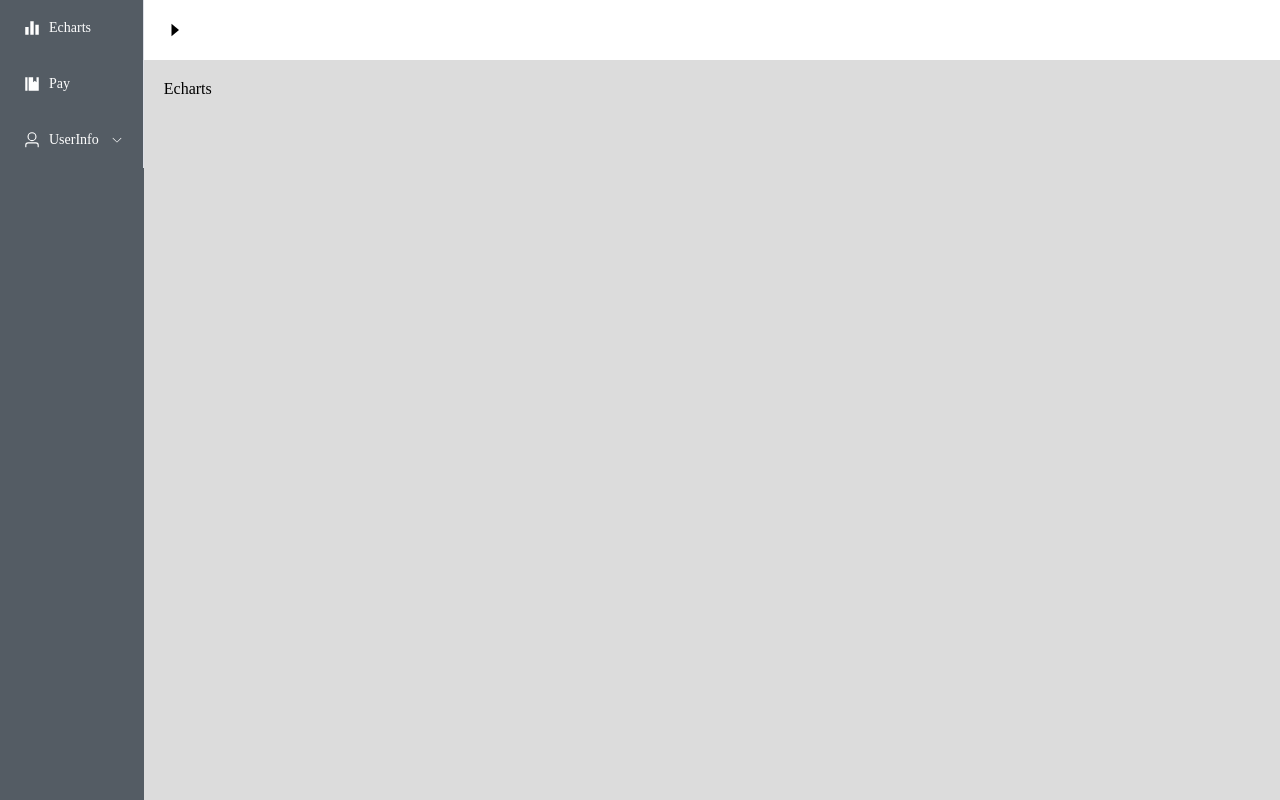
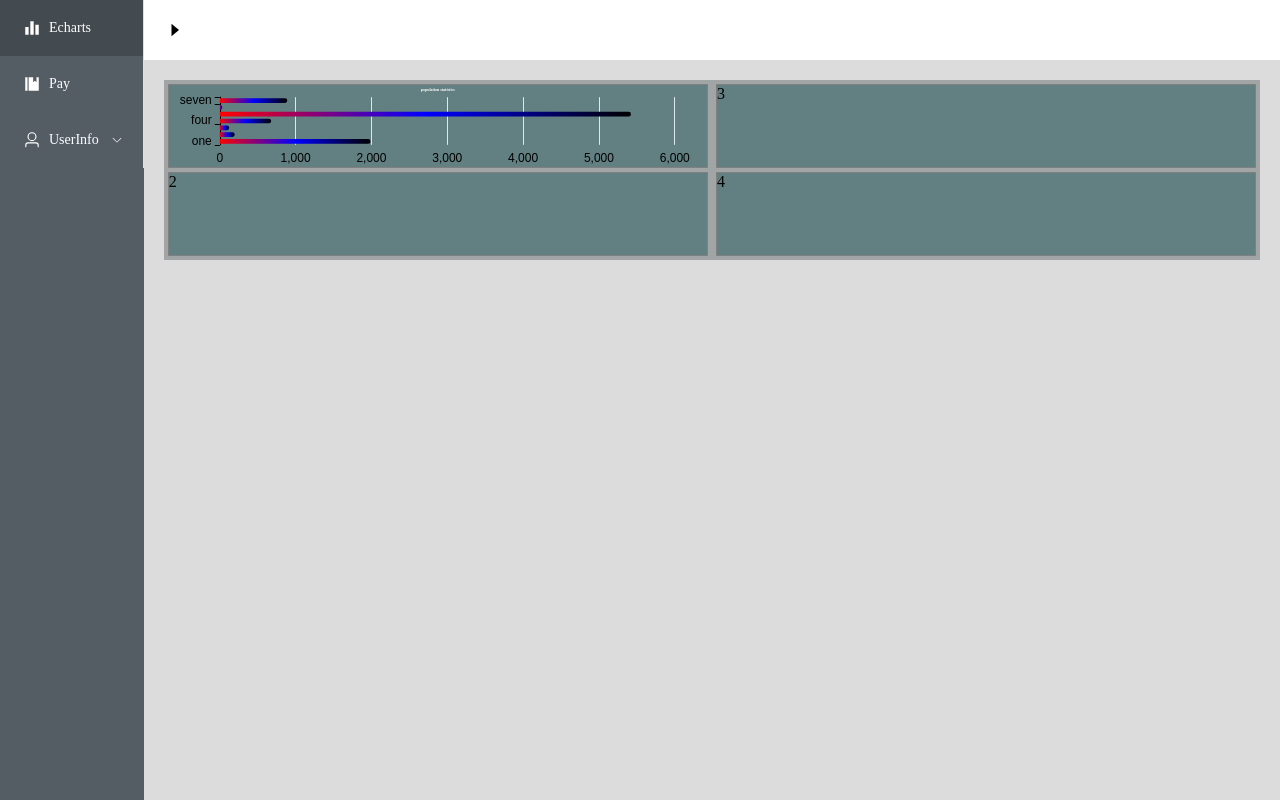
Before and after one commit to win09ver/vue3-demo, a Vue app: page /echarts in a window 1280 px wide. Built offline with nearby package versions, Linux system fonts and the light colour scheme; data requests are answered from the project's data file.

Commit message:
add echart one

```diff
--- a/package.json
+++ b/package.json
@@ -11,7 +11,9 @@
   "dependencies": {
     "axios": "^1.2.2",
     "core-js": "^3.8.3",
+    "echarts": "^5.4.1",
     "element-plus": "^2.2.28",
+    "lib-flexible": "^0.3.2",
     "vue": "^3.2.13",
     "vue-router": "^4.0.3",
     "vuex": "^4.0.0"
--- a/src/App.vue
+++ b/src/App.vue
@@ -1,7 +1,21 @@
 <template>
   <router-view/>
 </template>
-
+<script lang='ts'>
+import { defineComponent } from 'vue'
+import * as echarts from 'echarts'
+import { provide } from 'vue'
+export default defineComponent ({
+  name: 'Two',
+  components: {},
+  emits: ['onClick'],
+  setup() {
+    provide("echarts", echarts)
+    return {
+    }
+  }
+})
+</script>
 <style lang="scss">
 *{
   padding: 0px;
--- /dev/null
+++ b/src/components/L1/charts/Four.vue
@@ -0,0 +1,23 @@
+<template>
+  <div>4</div>
+</template>
+
+<script lang='ts'>
+import { defineComponent, reactive, toRefs } from 'vue'
+export default defineComponent ({
+  name: 'Four',
+  components: {},
+  emits: ['onClick'],
+  setup(props, ctx) {
+    console.log(ctx)
+    console.log(props)
+    const data = reactive({})
+    const refData = toRefs(data);
+    return {
+       ...refData,
+    }
+  }
+})
+</script>
+<style lang='scss' scoped>
+</style>
--- /dev/null
+++ b/src/components/L1/charts/One.vue
@@ -0,0 +1,100 @@
+<template>
+  <div>
+    <h2>population statistics</h2>
+    <div id="chartone" class="one" @click="onClick"></div>
+  </div>
+</template>
+
+<script lang='ts'>
+import { link, url } from '@/request'
+import { defineComponent, inject, onMounted, ref } from 'vue'
+
+export default defineComponent ({
+  name: 'One',
+  components: {},
+  setup(props, ctx) {
+    const echarts:any = inject("echarts")
+    const xdata = ref([])
+    const ydata = ref([])
+
+    onMounted(async () => {
+        const data: any = await link(url.chartone, "GET")
+        xdata.value = data.map((el:any) => el.title)
+        ydata.value = data.map((el:any) => el.num)
+
+        const chart = echarts.init(document.getElementById("chartone"))
+        chart.setOption({
+            xAxis: {
+                type: "value",
+                axisLine: {
+                    lineStyle: {
+                        color: "black"
+                    }
+                }
+            },
+            yAxis: {
+                type: "category",
+                data: xdata.value,
+                axisLine: {
+                    lineStyle: {
+                        color: "black"
+                    }
+                }
+            },
+            grid: {
+                top: "3%",
+                left: "2%",
+                bottom: "3%",
+                right: "6%",
+                containLabel: true
+            },
+            series: [
+                {
+                    type: "bar",
+                    data: ydata.value,
+                    itemStyle: {
+                        normal: {
+                            barBorderRadius: [0, 20, 20, 0],
+                            color: new echarts.graphic.LinearGradient(0, 0, 1, 0, [
+                                {
+                                    offset: 0,
+                                    color: "red"
+                                },
+                                {
+                                    offset: 0.5,
+                                    color: "blue"
+                                },
+                                {
+                                    offset: 1,
+                                    color: "black"
+                                },
+                            ])
+                        }
+                    }
+                }
+            ]
+        })
+    })
+
+
+    const onClick = () => {
+
+    }
+    return {
+       onClick,
+    }
+  }
+})
+</script>
+<style lang='scss' scoped>
+  h2 {
+    height: 0.6rem;
+    color: white;
+    line-height: 0.6rem;
+    text-align: center;
+    font-size: 0.25rem;
+  }
+  .one {
+    height: 4.5rem;
+  }
+</style>
--- /dev/null
+++ b/src/components/L1/charts/Three.vue
@@ -0,0 +1,23 @@
+<template>
+  <div>3</div>
+</template>
+
+<script lang='ts'>
+import { defineComponent, reactive, toRefs } from 'vue'
+export default defineComponent ({
+  name: 'Three',
+  components: {},
+  emits: ['onClick'],
+  setup(props, ctx) {
+    console.log(ctx)
+    console.log(props)
+    const data = reactive({})
+    const refData = toRefs(data);
+    return {
+       ...refData,
+    }
+  }
+})
+</script>
+<style lang='scss' scoped>
+</style>
--- /dev/null
+++ b/src/components/L1/charts/Two.vue
@@ -0,0 +1,23 @@
+<template>
+  <div>2</div>
+</template>
+
+<script lang='ts'>
+import { defineComponent, reactive, toRefs } from 'vue'
+export default defineComponent ({
+  name: 'Two',
+  components: {},
+  emits: ['onClick'],
+  setup(props, ctx) {
+    console.log(ctx)
+    console.log(props)
+    const data = reactive({})
+    const refData = toRefs(data);
+    return {
+       ...refData,
+    }
+  }
+})
+</script>
+<style lang='scss' scoped>
+</style>
--- /dev/null
+++ b/src/components/L2/Item.vue
@@ -0,0 +1,26 @@
+<template>
+  <div class="item">
+    <slot name="main"></slot>
+  </div>
+</template>
+
+<script lang='ts'>
+import { defineComponent, reactive, toRefs } from 'vue'
+export default defineComponent ({
+  name: 'Item',
+  components: {},
+  setup(props, ctx) {
+
+    return {
+    }
+  }
+})
+</script>
+<style lang='scss' scoped>
+.item {
+    height: 5.125rem;
+    margin: 0.25rem;
+    border: 1px, solid, grey;
+    background-color: rgb(98, 127, 129);
+}
+</style>
--- a/src/main.ts
+++ b/src/main.ts
@@ -4,6 +4,7 @@ import router from './router'
 import store from './store'
 import ElementPlus from 'element-plus'
 import 'element-plus/dist/index.css'
+import 'lib-flexible/flexible.js'
 
 const app = createApp(App)
 app
--- a/src/mock/data.json
+++ b/src/mock/data.json
@@ -64,12 +64,9 @@
       "id": 123
     },
     {
-      "id": 1234,
-      "title": "yokohamatower1",
-      "type": "B",
-      "num": "1212",
-      "hometype": "2ldk",
-      "name": "wpp2"
+      "title": "いいね！",
+      "name": "ハハハハハ",
+      "id": 1234
     },
     {
       "id": 12312,
@@ -199,5 +196,14 @@
       "hometype": "2ldk",
       "name": "wpp1aaaaaa"
     }
+  ],
+  "chartone": [
+    {"title": "one", "num": 1987},
+    {"title": "two", "num": 197},
+    {"title": "three", "num": 124},
+    {"title": "four", "num": 678},
+    {"title": "five", "num": 5423},
+    {"title": "six", "num": 33},
+    {"title": "seven", "num": 890}
   ]
 }
--- a/src/request/index.ts
+++ b/src/request/index.ts
@@ -8,7 +8,8 @@ const baseURL = process.env.VUE_APP_BASE_ADDR
 export const url = {
     one: "/one",
     register: "/register",
-    userlist: "/userlist"
+    userlist: "/userlist",
+    chartone: "/chartone"
 }
 
 // export link service
--- a/src/views/Home/HomeChildren/Echarts.vue
+++ b/src/views/Home/HomeChildren/Echarts.vue
@@ -1,13 +1,50 @@
 <template>
-  <div>Echarts</div>
+  <div class="container">
+    <div class="item-left">
+      <Item>
+        <template #main>
+          <One/>
+        </template>
+      </Item>
+      <Item>
+        <template #main>
+          <Two/>
+        </template>
+      </Item>
+    </div>
+    <div class="item-right">
+      <Item>
+        <template #main>
+          <Three/>
+        </template>
+      </Item>
+      <Item>
+        <template #main>
+          <Four/>
+        </template>
+      </Item>
+    </div>
+  </div>
 </template>
 
 <script lang='ts'>
 import { defineComponent, reactive, toRefs, PropType } from 'vue'
+import Item from '@/components/L2/Item.vue'
+import One from '@/components/L1/charts/One.vue'
+import Two from '@/components/L1/charts/Two.vue'
+import Three from '@/components/L1/charts/Three.vue'
+import Four from '@/components/L1/charts/Four.vue'
+
 export default defineComponent ({
   // eslint-disable-next-line vue/multi-word-component-names
   name: 'Echarts',
-  components: {},
+  components: {
+    Item,
+    One,
+    Two,
+    Three,
+    Four
+  },
   props: {},
   emits: ['onClick'],
   setup(props, ctx) {
@@ -22,4 +59,14 @@ export default defineComponent ({
 })
 </script>
 <style lang='scss' scoped>
+.container {
+  width: 100%;
+  height: auto;
+  margin: 0 auto;
+  display: flex;
+  background-color: rgb(161, 165, 165);
+  .item-left, .item-right {
+    flex: 1;
+  }
+}
 </style>
--- a/src/views/Home/HomeChildren/UpdateUser.vue
+++ b/src/views/Home/HomeChildren/UpdateUser.vue
@@ -123,6 +123,7 @@ export default defineComponent ({
     // dialog btn event
     const changeShow = async (isShow: boolean, prop: "cancel" | "confirm", index: number) => {
       dialogData.isShow = isShow
+      if (!prop) return
       if (prop === "confirm") {
         await link(`${url.userlist}/${tableData.value[index]?.id}`, "PUT", {
           title: dialogData.form.title,
```
Also changed, not shown: 2 other files (tests, documents, lock files or other folders).
